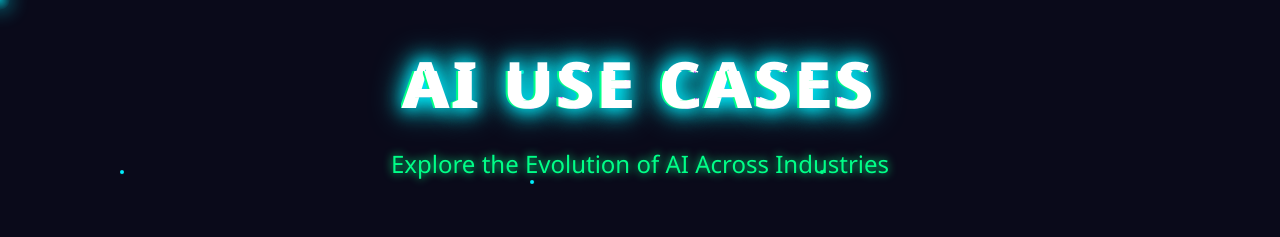
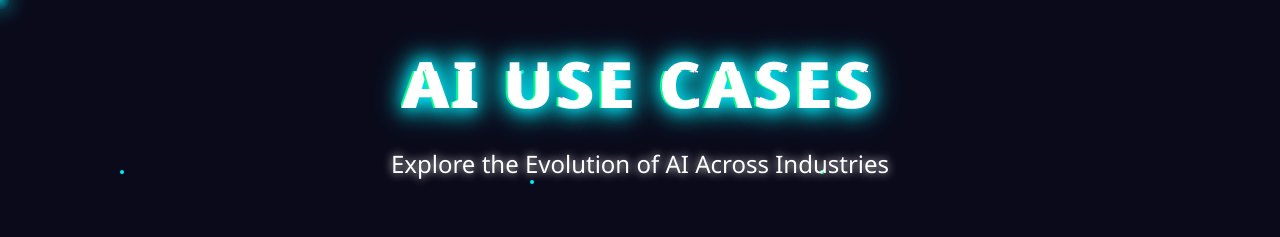
Before and after one commit to yaraabdullah/ai-use-cases, a plain HTML site: page index.html in a window 1280 px wide. Shown: the top 237 px of the page. Drawn offline with Linux system fonts and the light colour scheme.

Commit message:
update the color of the subtitle

```diff
--- a/styles.css
+++ b/styles.css
@@ -179,8 +179,8 @@ body {
 
 .subtitle {
     font-size: 1.5rem;
-    color: var(--accent-color);
-    text-shadow: 0 0 10px var(--accent-color);
+    color: var(--text-light);
+    text-shadow: 0 0 10px var(--text-light);
     animation: fadeInUp 1s ease-out 0.3s both;
 }
 
```
